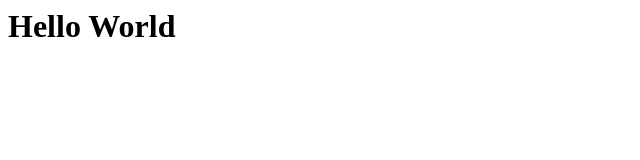
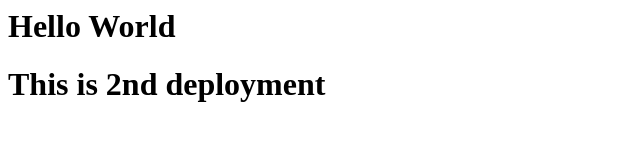
Before and after one commit to saifatc/hello-world, a plain HTML site: page index.html in a window 1280 px wide. Shown: the whole page, without its empty margins (0-640 px from the left). Drawn offline with Linux system fonts and the light colour scheme.

Commit message:
Update index.html

```diff
--- a/index.html
+++ b/index.html
@@ -1 +1,2 @@
 <h1>Hello World</h1>
+<h1>This is 2nd deployment</h1>
```
